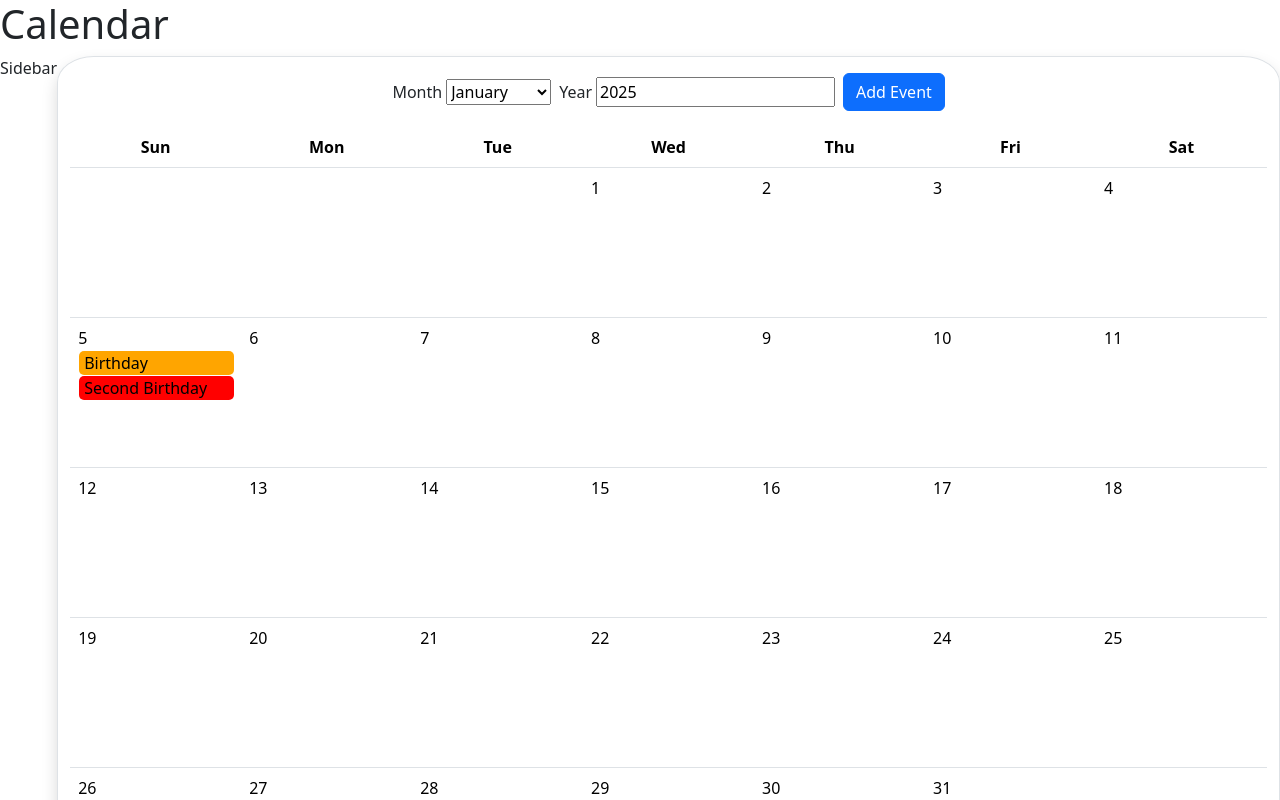
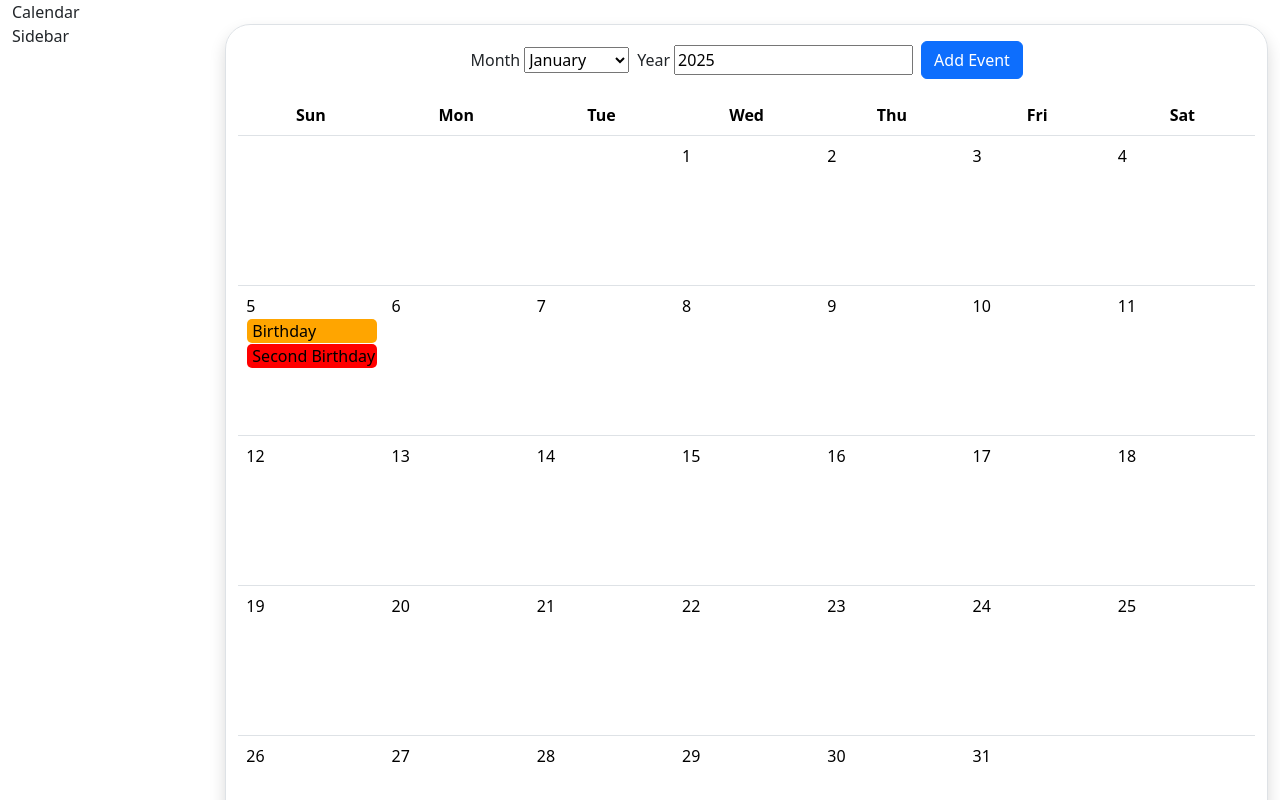
Before and after one commit to buenocap/Calendar-Breakdown, a React (Vite) app: page / in a window 1280 px wide. Shown: the top 800 px of the page. Built offline with nearby package versions, Linux system fonts and the light colour scheme.

Commit message:
Changed Calendar layout

```diff
--- a/src/App.css
+++ b/src/App.css
@@ -1,3 +1,3 @@
-.calendar {
-  border-radius: 3%;
+.calendar-container {
+  border-radius: 25px;
 }
--- a/src/App.jsx
+++ b/src/App.jsx
@@ -1,5 +1,9 @@
 import "bootstrap/dist/css/bootstrap.min.css";
 import Calendar from "./Calendar/Calendar";
+import Container from "react-bootstrap/Container";
+import Row from "react-bootstrap/Row";
+import Col from "react-bootstrap/Col";
+
 import "./App.css";
 
 function App() {
@@ -43,15 +47,22 @@ function App() {
   ];
 
   return (
-    <div>
-      <h1>Calendar</h1>
-      <div className="d-flex">
-        <div>Sidebar</div>
-        <div className="border shadow mb-3 calendar">
-          <Calendar initalState={initalState} />
-        </div>
-      </div>
-    </div>
+    <Container fluid>
+      <Row>
+        <Col>Calendar</Col>
+      </Row>
+      <Row>
+        <Col sm={2}>Sidebar</Col>
+        <Col sm={10}>
+          <div className="border shadow mb-3 calendar-container">
+            <Calendar initalState={initalState} />
+          </div>
+        </Col>
+      </Row>
+      <Row>
+        <Col>Footer</Col>
+      </Row>
+    </Container>
   );
 }
 
```
